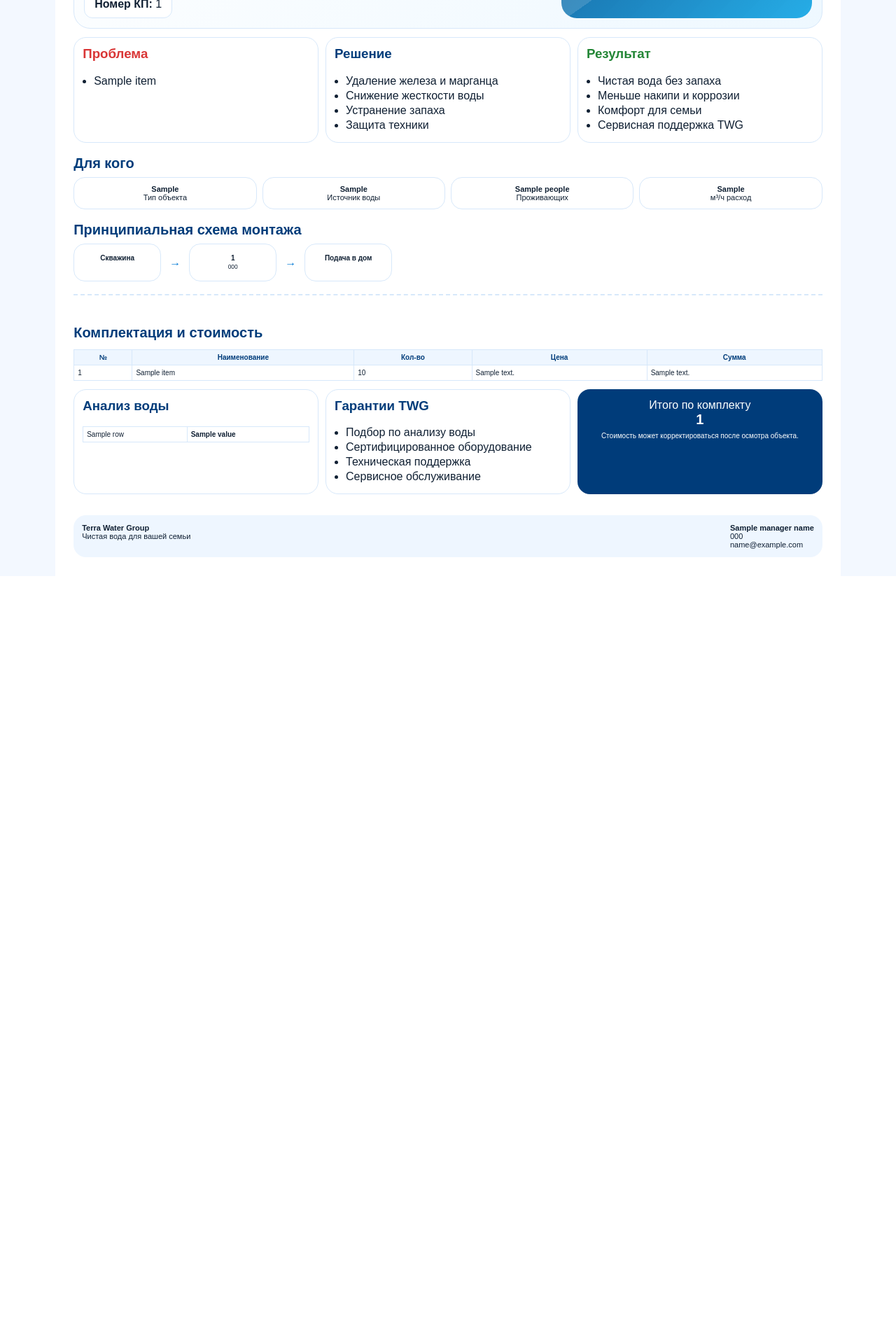
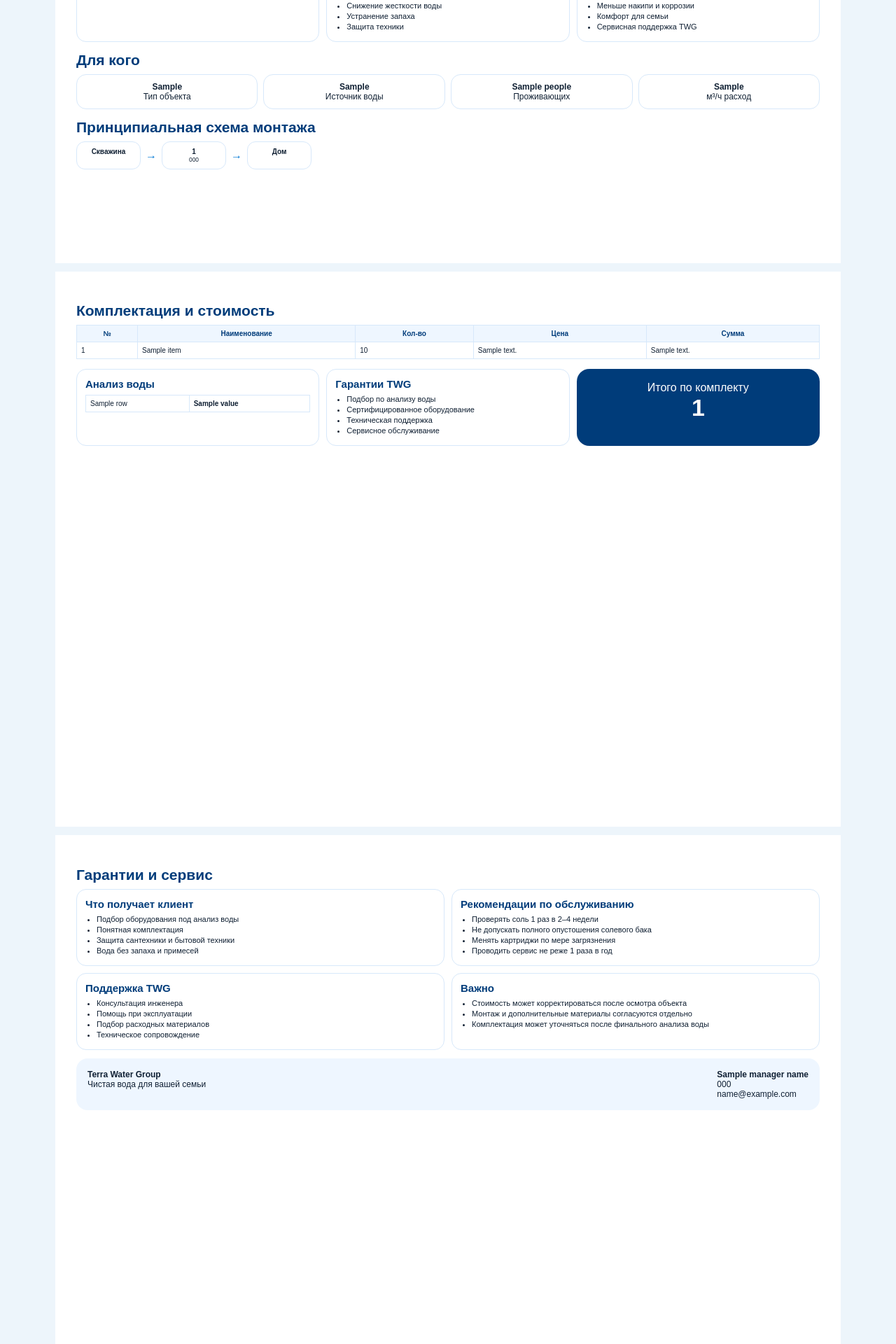
Before and after one commit to Arromanov1985/twg, a Python web app: template templates/public_kp.html in a window 1280 px wide. Shown: the part 418-2338 px from the top of the page at 70% size. Before the commit the page ends 1214 px from the top, so only its background shows below. Run offline with Jinja, Linux system fonts and the light colour scheme; the template is opened without the code that fills it: most values are stand-ins (such as "Sample title", 1, 10 or a date in 2020); grey boxes marked "Sample" are stand-in pictures.

Commit message:
КП клиента разделено на 3 страницы с домом

```diff
--- a/app.py
+++ b/app.py
@@ -1793,6 +1793,7 @@ def render_public_kp_page(kp_id: str) -> None:
         "water_rows": water_rows,
         "total_text": money(total),
         "logo_uri": _asset_to_base64(BASE_DIR / "assets" / "twg_logo.png"),
+        "house_uri": _asset_to_base64(BASE_DIR / "assets" / "house.jpg"),
         "retail_total_text": money(calc.get("retail_total") or 0),
         "partner_total_text": money(calc.get("partner_total") or 0),
         "benefit_total_text": money(calc.get("benefit_total") or 0),
--- a/templates/public_kp.html
+++ b/templates/public_kp.html
@@ -3,143 +3,51 @@
 <head>
 <meta charset="utf-8">
 <style>
-body{margin:0;background:#f3f8ff;font-family:Arial,sans-serif;color:#102033}
-.page{width:297mm;min-height:210mm;margin:auto;background:white;padding:7mm;box-sizing:border-box}
-.hero{display:grid;grid-template-columns:1.25fr .95fr;gap:16px;border:1px solid #d7e8fa;border-radius:24px;padding:14px;background:linear-gradient(135deg,#ffffff 0%,#eef8ff 100%);overflow:hidden}
-.hero-left{position:relative;z-index:2}
-.hero-visual{min-height:155px;border-radius:22px;background:linear-gradient(135deg,rgba(0,60,122,.92),rgba(0,159,227,.85)),linear-gradient(135deg,#ddefff,#ffffff);display:flex;align-items:center;justify-content:center;position:relative}
-.hero-visual:before{content:"";position:absolute;inset:0;background:radial-gradient(circle at 80% 20%,rgba(255,255,255,.35),transparent 35%),linear-gradient(145deg,transparent 0 40%,rgba(255,255,255,.16) 40% 60%,transparent 60%);opacity:.9}
-.house-card{position:relative;z-index:2;background:rgba(255,255,255,.94);border:1px solid rgba(255,255,255,.7);border-radius:18px;padding:14px 20px;display:flex;gap:12px;align-items:center;color:#003c7a;box-shadow:0 8px 24px rgba(0,45,90,.16)}
-.house-icon{font-size:30px;font-weight:900;color:#005bbb}
-.house-card b{font-size:16px}
-.house-card span{font-size:12px;color:#0078d4;font-weight:700}
-.logo img{height:75px;width:auto;display:block}
-.title{font-size:25px;font-weight:900;color:#003c7a;line-height:1.1;margin-top:20px}
-.subtitle{font-size:11px;margin-top:12px}
-.house{border-radius:22px;background:linear-gradient(135deg,#003c7a,#009fe3);color:white;display:flex;align-items:center;justify-content:center;text-align:center;font-size:20px;font-weight:900}
-.meta{display:flex;gap:12px;flex-wrap:wrap;margin-top:18px}
-.meta div{border:1px solid #d7e8fa;border-radius:12px;padding:10px 14px;background:white}
-.grid3{display:grid;grid-template-columns:repeat(3,1fr);gap:10px;margin-top:12px}
-.card{border:1px solid #d7e8fa;border-radius:18px;padding:12px;background:white}
-.card h3{margin-top:0;color:#003c7a}
+*{box-sizing:border-box}
+body{margin:0;background:#edf5fb;font-family:Arial,sans-serif;color:#102033}
+.page{width:297mm;min-height:210mm;margin:0 auto 12px;background:white;padding:8mm;overflow:hidden}
+.print-btn{background:#005bbb;color:white;border:0;border-radius:10px;padding:10px 18px;font-weight:800;margin-bottom:8px;cursor:pointer}
+.hero{display:grid;grid-template-columns:1.15fr .85fr;gap:18px;height:78mm;border-radius:22px;padding:18px;background:linear-gradient(135deg,#fff,#eaf6ff);border:1px solid #d7e8fa}
+.logo img{height:62px;width:auto}
+.title{font-size:30px;line-height:1.05;font-weight:900;color:#003c7a;margin-top:14px}
+.subtitle{font-size:14px;margin-top:10px;color:#234}
+.meta{display:flex;flex-wrap:wrap;gap:8px;margin-top:14px}
+.meta div{background:white;border:1px solid #d7e8fa;border-radius:10px;padding:7px 10px;font-size:11px}
+.house-img{width:100%;height:100%;object-fit:cover;border-radius:18px}
+.section{font-size:21px;font-weight:900;color:#003c7a;margin:14px 0 8px}
+.grid3{display:grid;grid-template-columns:repeat(3,1fr);gap:10px}
+.card{border:1px solid #d7e8fa;border-radius:14px;padding:12px;background:#fff}
+.card h3{margin:0 0 7px;color:#003c7a;font-size:15px}
+.card ul{margin:0;padding-left:16px;font-size:11px}
+.card li{margin-bottom:3px}
 .problem h3{color:#d93636}.result h3{color:#238636}
-.section{font-size:20px;font-weight:900;color:#003c7a;margin:18px 0 8px}
 .benefits{display:grid;grid-template-columns:repeat(4,1fr);gap:8px}
-.benefit{border:1px solid #d7e8fa;border-radius:16px;padding:10px;text-align:center}
-.flow{display:flex;gap:12px;overflow-x:auto}
-.step{min-width:95px;border:1px solid #d7e8fa;border-radius:16px;padding:14px;text-align:center}
-.arrow{display:flex;align-items:center;font-size:24px;color:#0078d4;font-weight:900}
-.equipment-grid{display:grid;grid-template-columns:repeat(3,1fr);gap:8px}
-.equipment{border:1px solid #d7e8fa;border-radius:16px;padding:10px}
-.eq-photo{height:70px;background:#eef6ff;border-radius:12px;display:flex;align-items:center;justify-content:center;color:#0078d4;font-weight:800;margin-bottom:12px}
-.price-box{background:#003c7a;color:white;border-radius:18px;padding:14px;text-align:center}
-.price{font-size:20px;font-weight:900}
-table{width:100%;border-collapse:collapse;margin-top:12px}
-th,td{border:1px solid #d7e8fa;padding:9px;font-size:11px}
+.benefit{border:1px solid #d7e8fa;border-radius:14px;padding:10px;text-align:center;font-size:12px;background:#fff}
+.flow{display:flex;gap:7px;align-items:stretch;overflow:hidden}
+.step{min-width:92px;border:1px solid #d7e8fa;border-radius:12px;padding:8px;text-align:center;font-size:10px;background:#fff}
+.arrow{display:flex;align-items:center;color:#0078d4;font-weight:900}
+table{width:100%;border-collapse:collapse}
+th,td{border:1px solid #d7e8fa;padding:6px;font-size:10px}
 th{background:#eef6ff;color:#003c7a}
-.footer{margin-top:30px;padding:12px;background:#eef6ff;border-radius:18px;display:flex;justify-content:space-between}
-.print-btn{background:#005bbb;color:white;border:none;padding:13px 22px;border-radius:12px;font-size:13px;font-weight:800;cursor:pointer;margin-bottom:16px}
-@media print{.print-btn{display:none}.page{padding:10mm}.card,.equipment,.step,table{page-break-inside:avoid}}
-
-@page{
-    size:A4 landscape;
-    margin:10mm;
-}
-
-@media print{
-    body{
-        background:white;
-    }
-
-    .page{
-        width:100%;
-        min-height:auto;
-        padding:0;
-    }
-
-    .print-btn{
-        display:none;
-    }
-}
-
-.hero{grid-template-columns:1.3fr .7fr}
-.house{height:120px}
-.card ul{margin:0;padding-left:16px}
-.card li{margin-bottom:3px}
-.benefit{font-size:11px}
-.step{font-size:10px;line-height:1.2}
-.arrow{font-size:16px}
-th,td{padding:5px;font-size:10px}
-.footer{font-size:11px}
-.price-box p{font-size:10px;margin:6px 0 0}
-.print-btn{padding:8px 14px;margin-bottom:8px}
-.compact-note{font-size:10px}
+.price-box{background:#003c7a;color:white;border-radius:18px;padding:18px;text-align:center}
+.price{font-size:34px;font-weight:900}
+.service-grid{display:grid;grid-template-columns:repeat(2,1fr);gap:10px}
+.footer{margin-top:12px;background:#eef6ff;border-radius:16px;padding:16px;display:flex;justify-content:space-between;font-size:12px}
+.page-break{page-break-before:always;break-before:page}
 @page{size:A4 landscape;margin:7mm}
-@media print{
-  body{background:white}
-  .page{width:100%;min-height:auto;padding:0}
-  .print-btn{display:none}
-  .hero,.card,.step,table,.price-box{page-break-inside:avoid}
-}
-
-.page-break{
-  break-before: page;
-  page-break-before: always;
-}
-@media screen{
-  .page-break{
-    height:24px;
-    border-top:2px dashed #d7e8fa;
-    margin-top:18px;
-  }
-}
-@media print{
-  .page-break{
-    break-before: page;
-    page-break-before: always;
-    height:0;
-    margin:0;
-    border:0;
-  }
-}
-
-.partner-totals{
-  display:grid;
-  grid-template-columns:repeat(3,1fr);
-  gap:10px;
-  margin-top:12px;
-}
-.partner-totals div{
-  border:1px solid #d7e8fa;
-  border-radius:14px;
-  padding:12px;
-  background:#eef6ff;
-}
-.partner-totals span{
-  display:block;
-  color:#003c7a;
-  font-weight:800;
-  margin-bottom:6px;
-}
-.partner-totals b{
-  font-size:22px;
-  color:#003c7a;
-}
+@media print{body{background:white}.print-btn{display:none}.page{margin:0;width:100%;min-height:190mm;padding:0}.page-break{page-break-before:always;break-before:page}.card,.benefit,.step,table{page-break-inside:avoid}}
 </style>
-
 </head>
 <body>
+
 <div class="page">
 <button class="print-btn" onclick="window.print()">Печать / Сохранить PDF</button>
 
 <div class="hero">
-  <div class="hero-left">
-    <div class="logo"><img src="{{ logo_uri }}" alt="Terra Water Group"></div>
-
+  <div>
+    <div class="logo"><img src="{{ logo_uri }}" alt="TWG"></div>
     <div class="title">Коммерческое предложение<br>Система очистки воды<br>для частного дома</div>
-
     <div class="subtitle">Подбор оборудования на основании анализа воды и параметров объекта</div>
-
     <div class="meta">
       <div><b>Дата КП:</b> {{ date }}</div>
       <div><b>Клиент:</b> {{ client_name }}</div>
@@ -148,16 +56,7 @@ th,td{padding:5px;font-size:10px}
       <div><b>Номер КП:</b> {{ kp_number }}</div>
     </div>
   </div>
-
-  <div class="hero-visual">
-    <div class="house-card">
-      <div class="house-icon">⌂</div>
-      <div>
-        <b>Частный дом</b><br>
-        <span>чистая вода для семьи</span>
-      </div>
-    </div>
-  </div>
+  <div><img class="house-img" src="{{ house_uri }}" alt="Загородный дом"></div>
 </div>
 
 <div class="grid3">
@@ -180,75 +79,54 @@ th,td{padding:5px;font-size:10px}
   {% for item in equipment %}
   <div class="arrow">→</div><div class="step"><b>{{ loop.index }}</b><br><small>{{ item.code }}</small></div>
   {% endfor %}
-  <div class="arrow">→</div><div class="step"><b>Подача в дом</b></div>
+  <div class="arrow">→</div><div class="step"><b>Дом</b></div>
+</div>
 </div>
 
-<div class="page-break"></div>
+<div class="page page-break">
 <div class="section">Комплектация и стоимость</div>
+
 <table>
 <thead>
 {% if kp_type == "partner" %}
-<tr>
-  <th>№</th>
-  <th>Наименование</th>
-  <th>Кол-во</th>
-  <th>Цена розница</th>
-  <th>Цена партнер</th>
-  <th>Сумма партнер</th>
-</tr>
+<tr><th>№</th><th>Наименование</th><th>Кол-во</th><th>Цена розница</th><th>Цена партнер</th><th>Сумма партнер</th></tr>
 {% else %}
-<tr>
-  <th>№</th>
-  <th>Наименование</th>
-  <th>Кол-во</th>
-  <th>Цена</th>
-  <th>Сумма</th>
-</tr>
+<tr><th>№</th><th>Наименование</th><th>Кол-во</th><th>Цена</th><th>Сумма</th></tr>
 {% endif %}
 </thead>
 <tbody>
 {% for item in equipment %}
 {% if kp_type == "partner" %}
-<tr>
-  <td>{{ loop.index }}</td>
-  <td>{{ item.name }}</td>
-  <td>{{ item.qty }}</td>
-  <td>{{ item.retail_price_text }}</td>
-  <td>{{ item.price_text }}</td>
-  <td>{{ item.sum_text }}</td>
-</tr>
+<tr><td>{{ loop.index }}</td><td>{{ item.name }}</td><td>{{ item.qty }}</td><td>{{ item.retail_price_text }}</td><td>{{ item.price_text }}</td><td>{{ item.sum_text }}</td></tr>
 {% else %}
-<tr>
-  <td>{{ loop.index }}</td>
-  <td>{{ item.name }}</td>
-  <td>{{ item.qty }}</td>
-  <td>{{ item.price_text }}</td>
-  <td>{{ item.sum_text }}</td>
-</tr>
+<tr><td>{{ loop.index }}</td><td>{{ item.name }}</td><td>{{ item.qty }}</td><td>{{ item.price_text }}</td><td>{{ item.sum_text }}</td></tr>
 {% endif %}
 {% endfor %}
 </tbody>
 </table>
 
-{% if kp_type == "partner" %}
-<div class="partner-totals">
-  <div><span>Итого розница</span><b>{{ retail_total_text }}</b></div>
-  <div><span>Итого партнер</span><b>{{ partner_total_text }}</b></div>
-  <div><span>Ваша выгода</span><b>{{ benefit_total_text }}</b></div>
-</div>
-{% endif %}
-
-<div class="grid3">
+<div class="grid3" style="margin-top:14px">
   <div class="card"><h3>Анализ воды</h3><table>{% for row in water_rows %}<tr><td>{{ row.label }}</td><td><b>{{ row.value }}</b></td></tr>{% endfor %}</table></div>
   <div class="card"><h3>Гарантии TWG</h3><ul><li>Подбор по анализу воды</li><li>Сертифицированное оборудование</li><li>Техническая поддержка</li><li>Сервисное обслуживание</li></ul></div>
-  <div class="price-box"><div>Итого по комплекту</div><div class="price">{{ total_text }}</div><p>Стоимость может корректироваться после осмотра объекта.</p></div>
+  <div class="price-box"><div>Итого по комплекту</div><div class="price">{{ total_text }}</div>{% if kp_type == "partner" %}<p>Розница: {{ retail_total_text }}<br>Партнер: {{ partner_total_text }}<br>Выгода: {{ benefit_total_text }}</p>{% endif %}</div>
+</div>
+</div>
+
+<div class="page page-break">
+<div class="section">Гарантии и сервис</div>
+
+<div class="service-grid">
+  <div class="card"><h3>Что получает клиент</h3><ul><li>Подбор оборудования под анализ воды</li><li>Понятная комплектация</li><li>Защита сантехники и бытовой техники</li><li>Вода без запаха и примесей</li></ul></div>
+  <div class="card"><h3>Рекомендации по обслуживанию</h3><ul><li>Проверять соль 1 раз в 2–4 недели</li><li>Не допускать полного опустошения солевого бака</li><li>Менять картриджи по мере загрязнения</li><li>Проводить сервис не реже 1 раза в год</li></ul></div>
+  <div class="card"><h3>Поддержка TWG</h3><ul><li>Консультация инженера</li><li>Помощь при эксплуатации</li><li>Подбор расходных материалов</li><li>Техническое сопровождение</li></ul></div>
+  <div class="card"><h3>Важно</h3><ul><li>Стоимость может корректироваться после осмотра объекта</li><li>Монтаж и дополнительные материалы согласуются отдельно</li><li>Комплектация может уточняться после финального анализа воды</li></ul></div>
 </div>
 
 <div class="footer">
   <div><b>Terra Water Group</b><br>Чистая вода для вашей семьи</div>
   <div><b>{{ manager_name }}</b><br>{{ manager_phone }}<br>{{ manager_email }}</div>
 </div>
+</div>
 
-</div>
 </body>
 </html>
```
